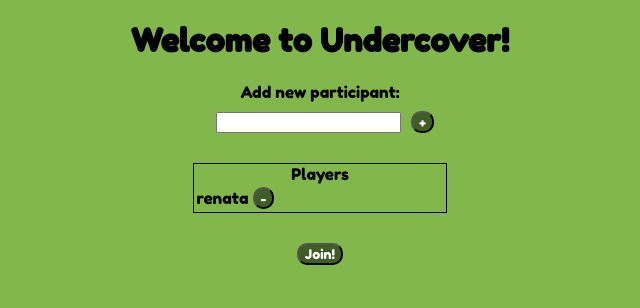
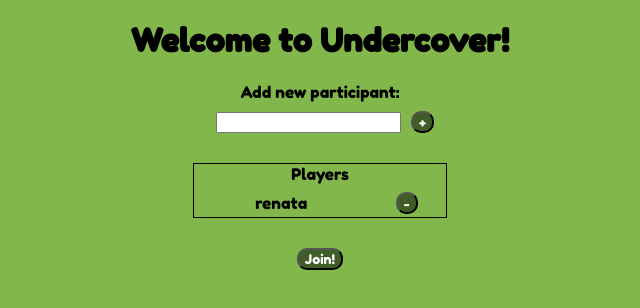
Before and after one commit to renatalourena/undercover, a React (Create React App) app: page /login in a window 1280 px wide. Shown: the top 308 px of the page, without its empty margins (320-960 px from the left). Built offline with nearby package versions, Linux system fonts and the light colour scheme.

Commit message:
update table to use 100% of space

```diff
--- a/src/components/AddParticipants.css
+++ b/src/components/AddParticipants.css
@@ -8,3 +8,8 @@
   margin-top: 20px;
   margin-bottom: 20px;
 }
+
+.players-table table {
+  width: 100%;
+  margin-top: 5px;
+}
```
